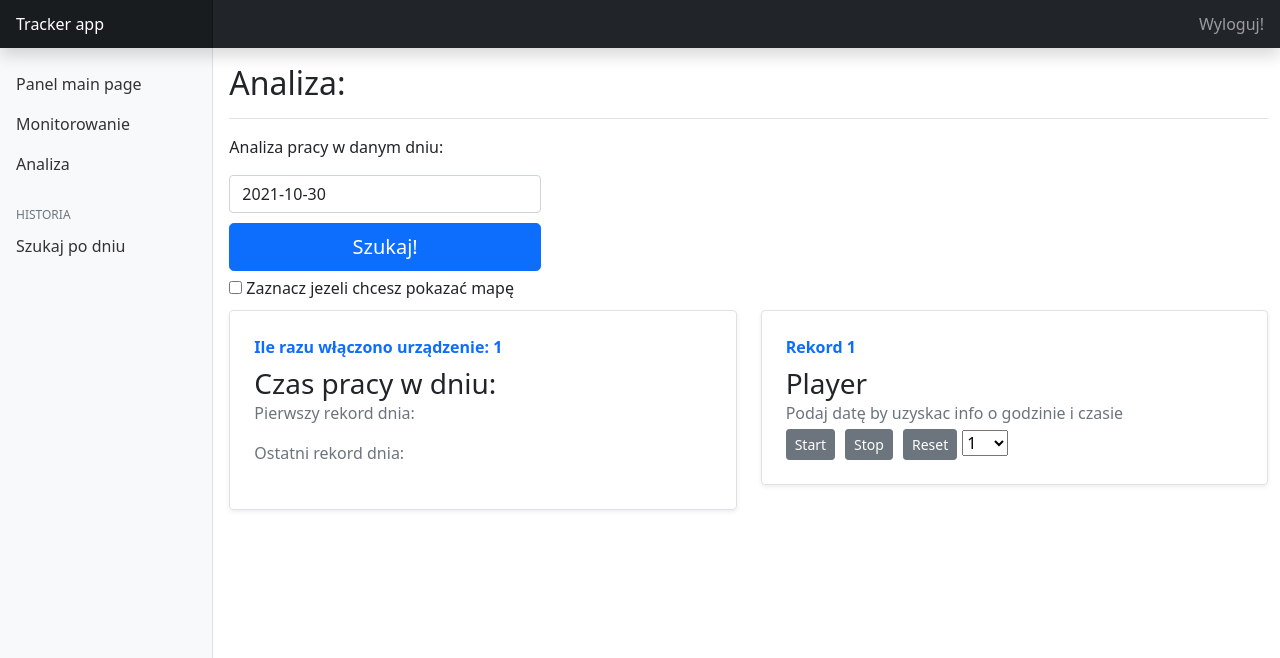
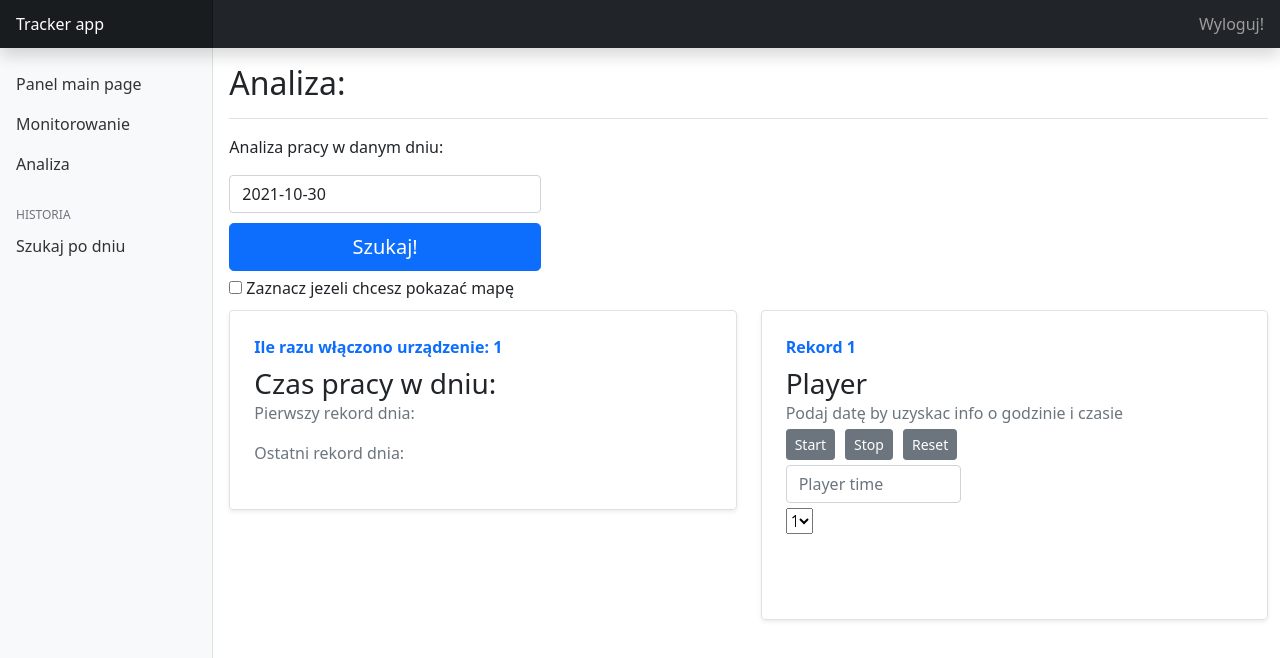
Before and after one commit to olekczubiak/simple-tracker, a Vue app in the folder simple-tracker/frontend/: page /panel/analysis in a window 1280 px wide. Shown: the top 658 px of the page. Built offline with nearby package versions, Linux system fonts and the light colour scheme.

Commit message:
add stop and reset funtion to player

```diff
--- a/simple-tracker/frontend/src/components/AnalizeTime.vue
+++ b/simple-tracker/frontend/src/components/AnalizeTime.vue
@@ -54,15 +54,16 @@
                         <div id="map-content"></div>
                         {{toPlayer}}
                     </div>
-                    <p class="card-text mb-auto">
+                    <div class="card-text mb-auto">
                         <button @click="getPlayer" class="btn btn-secondary btn-sm" id="start-button">Start</button>
                         <button @click="stopPlayer" class="btn btn-secondary btn-sm" id="stop-button">Stop</button>
                         <button @click="resetPlayer" class="btn btn-secondary btn-sm" id="reset-button">Reset</button>
-                        <select v-model="selectedSpeed" style="width:10%;">
+                        <input v-model="playerTime" type="data" class="form-control" placeholder="Player time" id="input-player-timer">
+                        <select v-model="selectedSpeed" style="width:6%;" id="speed-selector">
                             <option v-for="element in playerSpeed" v-bind:key="element" :selected="playerSpeed === element">{{ element }}</option>
                         </select>
-
-                    </p>
+                        <p id="info-about-speeed"> Wybierz predkość</p>
+                    </div>
 
                 </div>
             </div>
@@ -92,7 +93,8 @@ export default {
             selectedSpeed: 1,
             routeSrc: "",
             checked: false,
-
+            playerTime: "",
+            indexToStart: "",
         }
     },
 
@@ -140,13 +142,38 @@ export default {
             if (this.listWithTime.length == 0){
                 alert("Wybierz dzien, aby zacząć!!!")
             } else {
-
+                if (this.playerTime == "") {
                     this.toPlayer = "";
                     this.listWithTime.forEach((element,i) => {
                                     this.timer1 = setTimeout(
                                         function(){
-                                        const data = "Godzina " + element;
+                                            const data = element;
                                             // console.log(data)
+                                            document.getElementById("time-content").innerHTML = data;
+                                        }
+                                    , i * 1200 * (1/this.selectedSpeed) );
+                    });
+                    this.listWithPoz.forEach((element,i) => {
+                                    this.timer2 = setTimeout(
+                                        function(){
+                                            const data = "Pozycja " + element;
+                                            // console.log(data)
+                                            const map = "//www.google.com/maps/embed/v1/place?key=AIzaSyCFcWFS_zSfHFCh5HV7qIwFrx_uwrfV5Kk&q=" + element;
+                                            const mapIframe = "<iframe width=\"600\" height=\"450\" style=\"border:0\" allowfullscreen src=" + map + ">";
+                                            document.getElementById("poz-content").innerHTML = data;
+                                            document.getElementById("map-content").innerHTML = mapIframe;
+                                        }
+                                    , i * 1200 * (1/this.selectedSpeed));
+                    });
+                } else {
+                    for (let index = 0; index < this.timer2; index++) {
+                        clearTimeout(index);
+                    }
+                    console.log("odpal od specyficznego momentu " + this.indexToStart)
+                    this.listWithTime.slice(this.indexToStart, this.listWithTime.length).forEach((element,i) => {
+                                    this.timer1 = setTimeout(
+                                        function(){
+                                            const data = element;
                                             document.getElementById("time-content").innerHTML = data;
                                         }
                                     , i * 1200 * (1/this.selectedSpeed) );
@@ -165,17 +192,28 @@ export default {
                     });
                 }
 
+            }
+
         },
         resetPlayer() {
             this.toPlayer = "Przerwałeś odtwarzać, kliknij START!!";
             for (let index = 0; index < this.timer2; index++) {
                 clearTimeout(index);
             }
+            this.playerTime = "";
             // document.getElementById("time-content").innerHTML = "";
             // document.getElementById("poz-content").innerHTML = "";
         },
         stopPlayer() {
             this.toPlayer = "Zastopowałeś odtwarzanie, kliknij START!!";
+            console.log('kliknieto stop');
+            for (let index = 0; index < this.timer2; index++) {
+                clearTimeout(index);
+            }
+
+            const myTimer =  document.getElementById("time-content").innerHTML;
+            this.indexToStart = this.listWithTime.indexOf(myTimer);
+            this.playerTime = myTimer
         }
     }
 }
@@ -207,4 +245,14 @@ export default {
     margin-left: 4px;
     margin-bottom: 5px;
 }
+#input-player-timer{
+    width: 175px;
+    margin-top: 5px;
+    margin-bottom: 5px;
+}
+#info-about-speeed {
+    float: right;
+    margin-right: 550px;
+    font-size: 15px;
+}
 </style>
```
Lines whose indentation alone changed are shown as unchanged.
